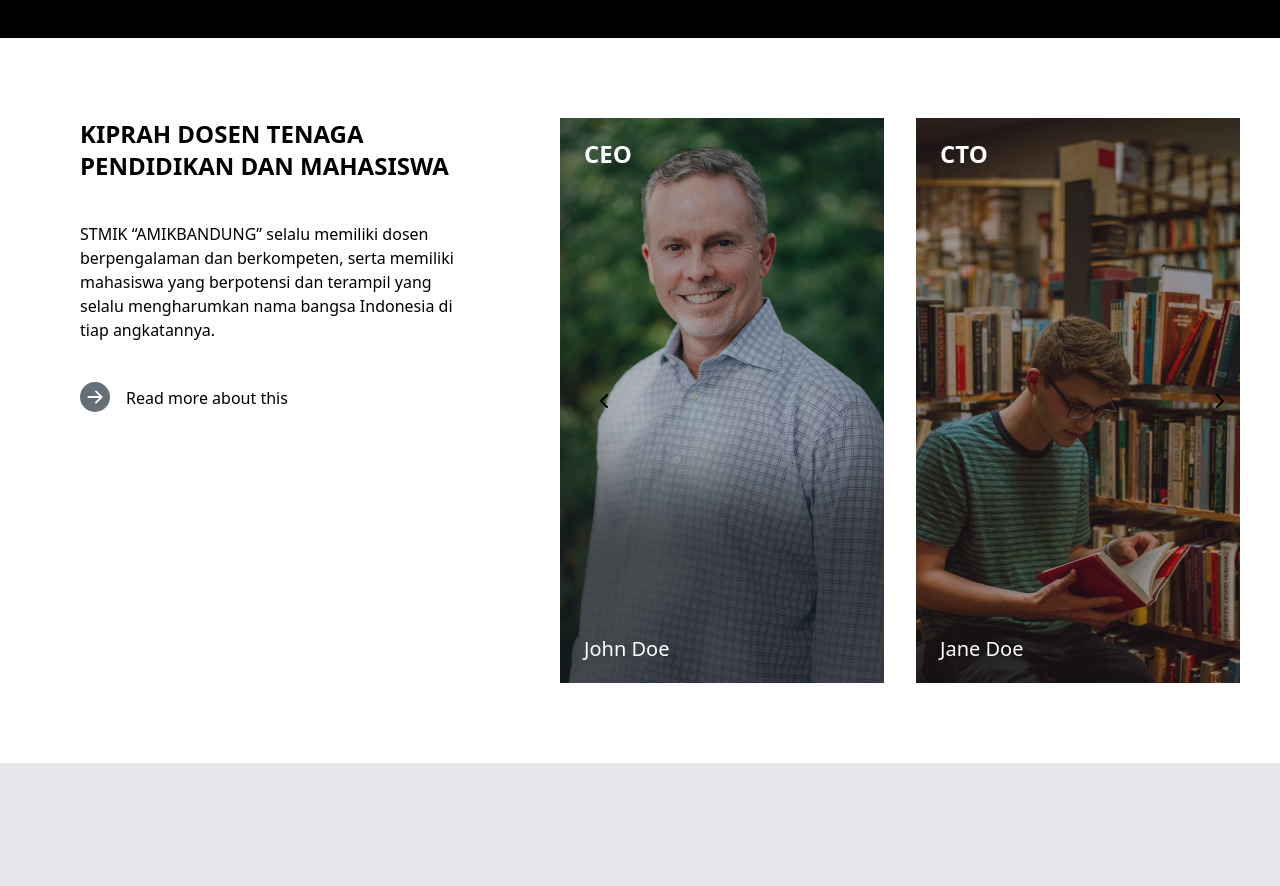
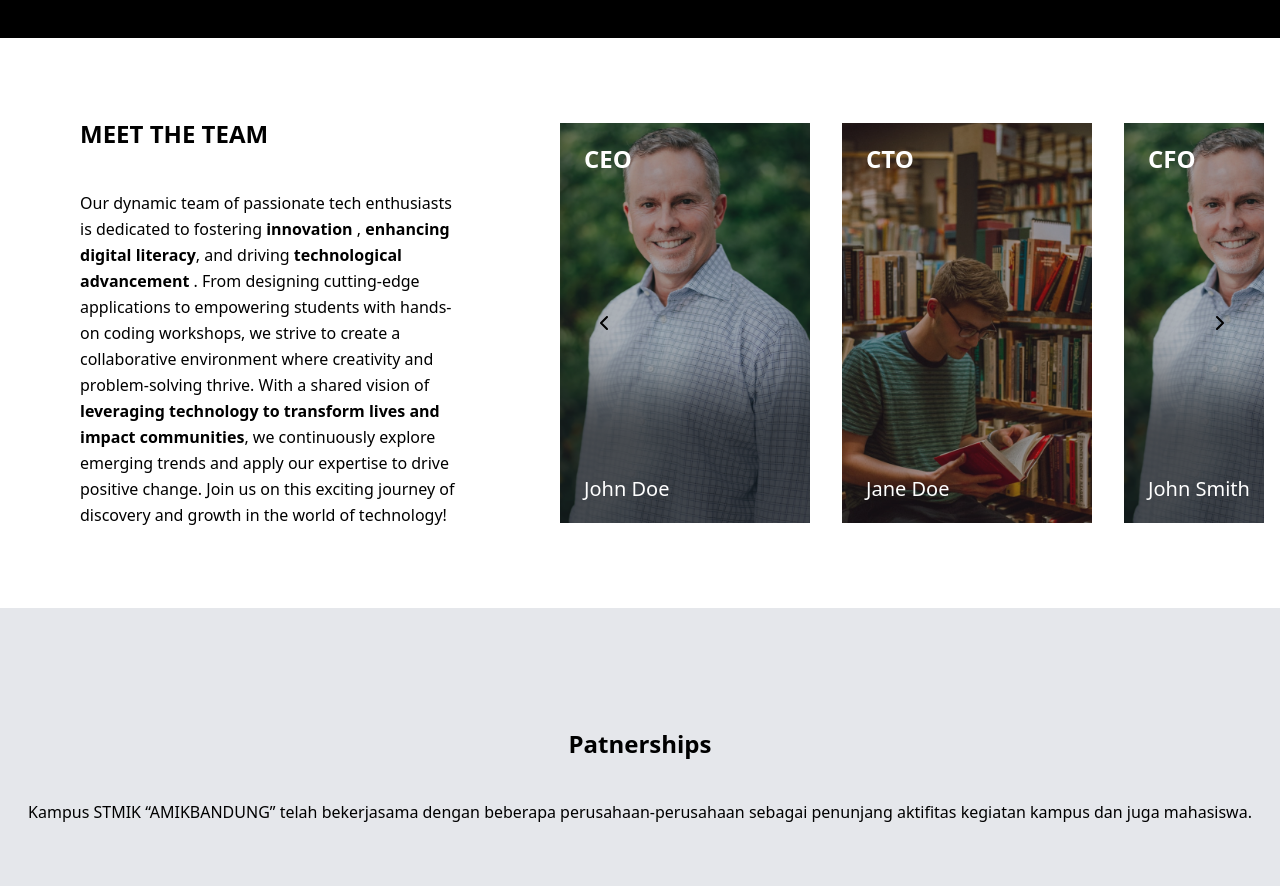
Before and after one commit to dita-daystaruni/dita-website-frontend, a React (Vite) app: page / in a window 1280 px wide. Shown: the part 3552-4438 px from the top of the page. Built offline with nearby package versions, Linux system fonts and the light colour scheme; no server answers.

Commit message:
refactor: added team members names and titles

```diff
--- a/src/pages/components/landing/team.jsx
+++ b/src/pages/components/landing/team.jsx
@@ -1,7 +1,6 @@
 import React from 'react'
 import { useRef } from 'react';
 
-import GreyRedirectBtn from "../common/greyRedirectBtn";
 import { team } from '../../../utils/team';
 
 const Team = () => {
@@ -25,15 +24,19 @@ const Team = () => {
     <section className="flex justify-between py-20 max-sm:flex-col">
       {/* FIrst div */}
       <div className="max-w-sm mx-20 max-sm:mx-10">
-        <h3 className="font-bold text-2xl mb-10">
-          KIPRAH DOSEN TENAGA PENDIDIKAN DAN MAHASISWA
-        </h3>
-        <p>
-          STMIK “AMIKBANDUNG” selalu memiliki dosen berpengalaman dan
-          berkompeten, serta memiliki mahasiswa yang berpotensi dan terampil
-          yang selalu mengharumkan nama bangsa Indonesia di tiap angkatannya.
+        <h3 className="font-bold text-2xl mb-10">MEET THE TEAM</h3>
+        <p className="leading-relaxed">
+          Our dynamic team of passionate tech enthusiasts is dedicated to
+          fostering <b>innovation</b> , <b>enhancing digital literacy</b>, and
+          driving <b>technological advancement</b> . From designing cutting-edge
+          applications to empowering students with hands-on coding workshops, we
+          strive to create a collaborative environment where creativity and
+          problem-solving thrive. With a shared vision of <b> leveraging
+          technology to transform lives and impact communities</b>, we continuously
+          explore emerging trends and apply our expertise to drive positive
+          change. Join us on this exciting journey of discovery and growth in
+          the world of technology!
         </p>
-        <GreyRedirectBtn margin_right={0} margin_top_bottom="my-10" />
       </div>
       <div className="max-w-full">
         <div className="flex items-center justify-center w-full h-full sm: px-4">
@@ -70,11 +73,14 @@ const Team = () => {
                 {/* import teams utility containing names, pictures and their role */}
                 {team.map((member) => {
                   return (
-                <div key={member.id} className="flex flex-shrink-0 relative w-full sm:w-auto">
+                    <div
+                      key={member.id}
+                      className="flex flex-shrink-0 relative w-full sm:w-auto"
+                    >
                       <img
                         src={member.image}
                         alt={member.name}
-                    className="object-cover object-center w-full"
+                        className="object-cover object-center w-[250px] h-[400px]"
                       />
                       <div className="bg-gray-800 bg-opacity-30 absolute w-full h-full p-6">
                         <h2 className="text-xl lg:text-2xl font-semibold leading-5 lg:leading-6 text-white">
@@ -87,8 +93,8 @@ const Team = () => {
                         </div>
                       </div>
                     </div>
-                )})
-                }
+                  );
+                })}
               </div>
             </div>
             <button
```
Lines whose indentation alone changed are shown as unchanged.
